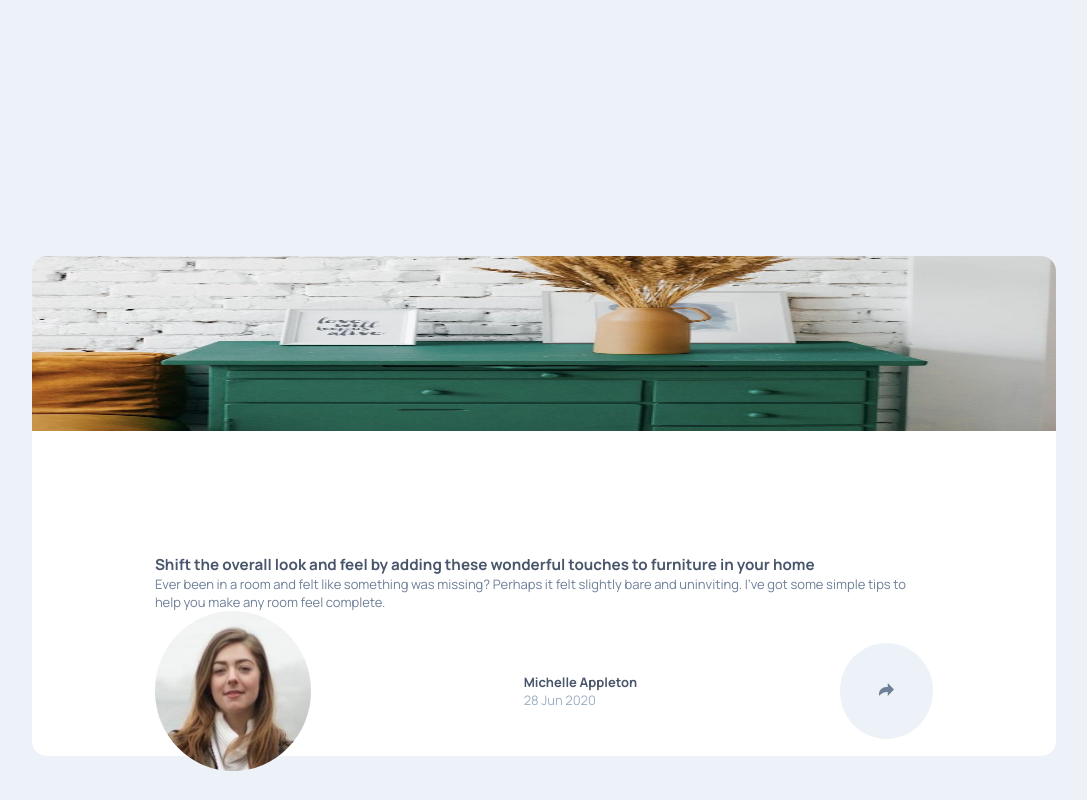
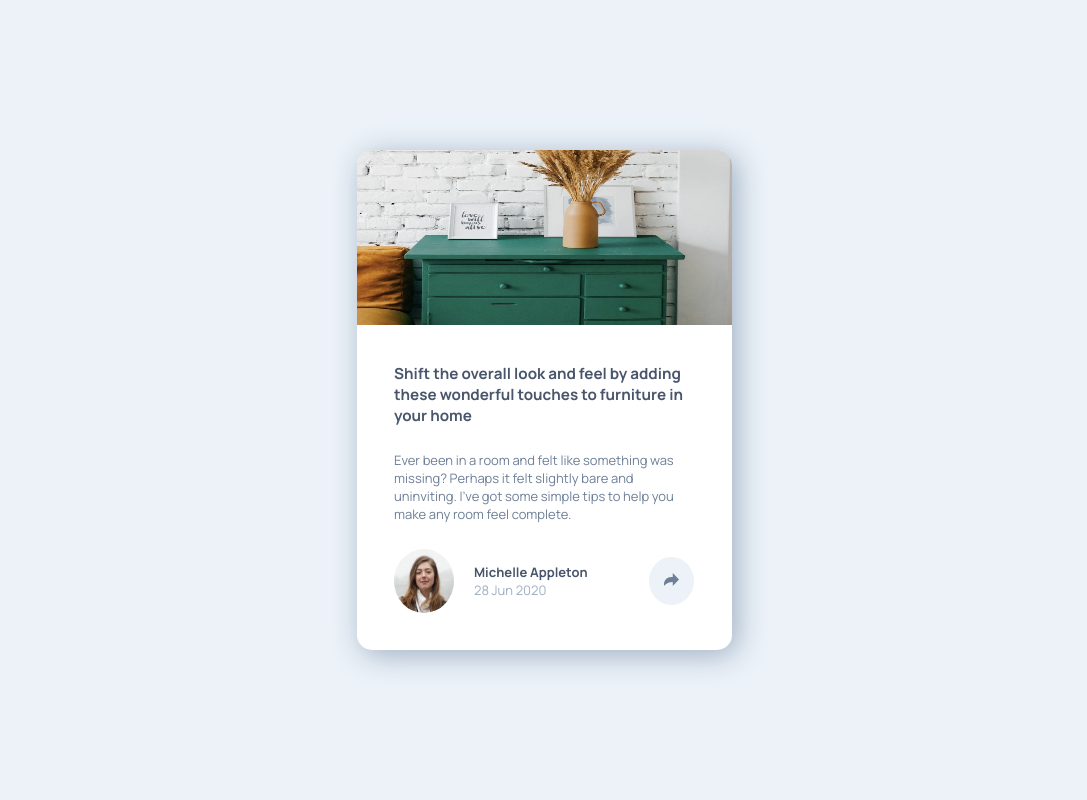
Before and after one commit to Amira-Elsayed-Abdelaziz/article-preview-component-master, a plain HTML site: page index.html in a window 1280 px wide. Shown: the whole page, without its empty margins (96-1183 px from the left). Drawn offline with Linux system fonts and the light colour scheme; a web font is replaced by a local one.

Commit message:
fixing some design

```diff
--- a/style.css
+++ b/style.css
@@ -15,9 +15,11 @@
 }
 
 body {
+    display: flex;
+    justify-content: center;
+    align-items: center;
     background-color: var(--Light-Grayish-Blue);
-    padding: 20% 10%;
-    max-height: 100vh;
+    min-height: 100vh;
     font-size: 13px
 }
 
@@ -25,6 +27,10 @@ body {
     background-color: white;
     border-radius: 15px;
     height: 500px;
+    max-width: 375px;
+    min-width: 275px;
+     box-shadow: 5px 5px 30px var(--Grayish-Blue);
+
 }
 
 .card-img {
@@ -43,7 +49,7 @@ body {
     display: flex;
     flex-direction: column;
     justify-content: space-between;
-    padding: 12%;
+    padding: 10%;
     height: 65%;
 }
 
@@ -57,10 +63,13 @@ body {
     align-items: center;
 
 }
-.user-details
-{
-    margin-left:10px ;
+
+
+.user-details {
+    flex-grow: 1;
+    margin-left: 20px;
 }
+
 .user-details span {
     color: var(--Grayish-Blue);
 }
@@ -77,12 +86,14 @@ body {
     height: 100%;
 }
 
-.share-icon{
-background-color: var(--Light-Grayish-Blue);
-padding: 5%;
-border-radius: 50%;
+.share-icon {
+    background-color: var(--Light-Grayish-Blue);
+    padding: 5%;
+    border-radius: 50%;
+
 
 }
+
 h3,
 h4 {
     color: var(--Very-Dark-Grayish-Blue);
```
